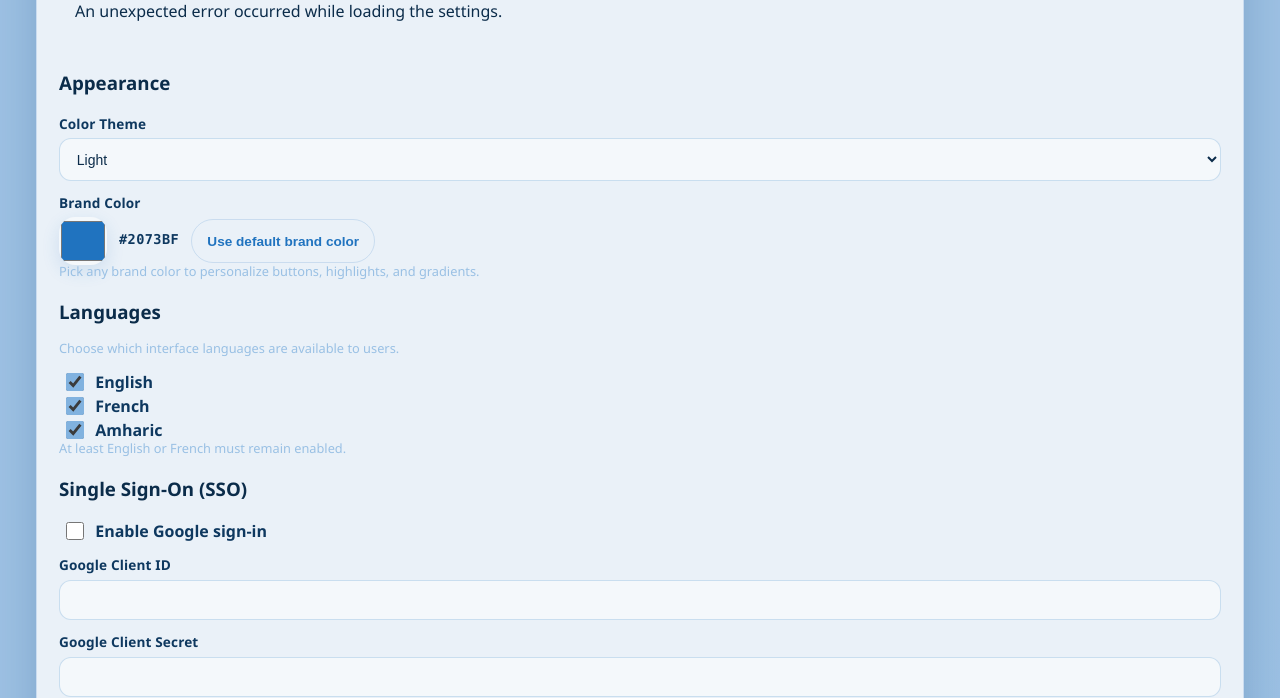
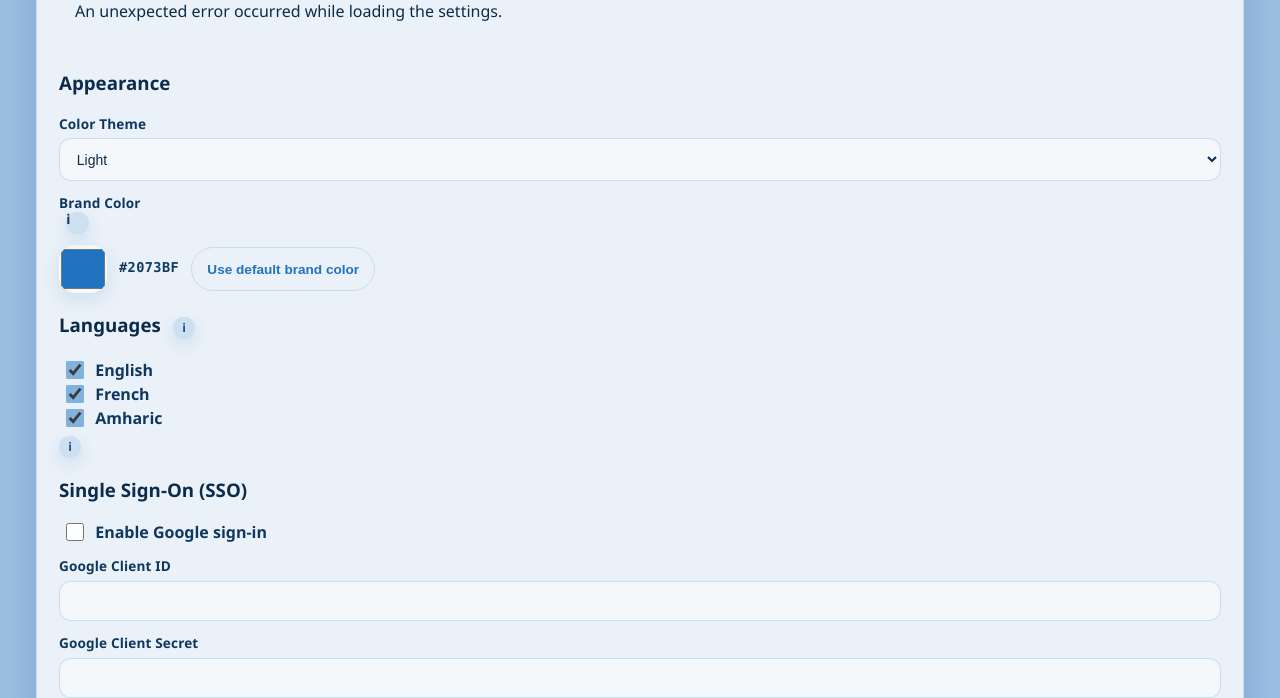
Before and after one commit to khoppenworth/HRassessv300, a PHP site: page /admin/settings.php in a window 1280 px wide. Shown: the part 307-1005 px from the top of the page. Run offline with PHP 8.4, Linux system fonts and the light colour scheme; a user stored in the database is signed in; data comes from the database, SQL or seed files in the repository.

Commit message:
Add tooltip help icons for settings and profile hints

```diff
--- a/admin/settings.php
+++ b/admin/settings.php
@@ -190,17 +190,21 @@ try {
         </select>
       </label>
       <label class="md-field md-field-inline">
-        <span><?=t($t,'brand_color','Brand Color')?></span>
+        <span>
+          <?=t($t,'brand_color','Brand Color')?>
+          <?=render_help_icon(t($t,'brand_color_hint','Pick any brand color to personalize buttons, highlights, and gradients.'))?>
+        </span>
         <div class="md-color-picker" data-brand-color-picker data-default-color="<?=htmlspecialchars(site_default_brand_color($cfg), ENT_QUOTES, 'UTF-8')?>">
           <input type="color" name="brand_color" value="<?=htmlspecialchars(site_brand_color($cfg), ENT_QUOTES, 'UTF-8')?>" aria-label="<?=t($t,'brand_color_picker','Choose a brand color')?>">
           <span class="md-color-value"><?=htmlspecialchars(strtoupper(site_brand_color($cfg)), ENT_QUOTES, 'UTF-8')?></span>
           <button type="button" class="md-button md-outline md-compact" data-brand-color-reset><?=t($t,'brand_color_reset','Use default brand color')?></button>
           <input type="hidden" name="brand_color_reset" value="0" data-brand-color-reset-field>
         </div>
-        <small class="md-field-hint"><?=t($t,'brand_color_hint','Pick any brand color to personalize buttons, highlights, and gradients.')?></small>
       </label>
-      <h3 class="md-subhead"><?=t($t,'language_settings','Languages')?></h3>
-      <p class="md-field-hint"><?=t($t,'language_settings_hint','Choose which interface languages are available to users.')?></p>
+      <h3 class="md-subhead">
+        <?=t($t,'language_settings','Languages')?>
+        <?=render_help_icon(t($t,'language_settings_hint','Choose which interface languages are available to users.'))?>
+      </h3>
       <?php foreach (SUPPORTED_LOCALES as $localeOption): ?>
         <?php $isChecked = in_array($localeOption, $enabledLocales, true); ?>
         <div class="md-control">
@@ -210,7 +214,9 @@ try {
           </label>
         </div>
       <?php endforeach; ?>
-      <p class="md-field-hint"><?=t($t,'language_required_notice','At least English or French must remain enabled.')?></p>
+      <div class="md-help-note">
+        <?=render_help_icon(t($t,'language_required_notice','At least English or French must remain enabled.'), true)?>
+      </div>
       <h3 class="md-subhead"><?=t($t,'sso_settings','Single Sign-On (SSO)')?></h3>
       <div class="md-control">
         <label>
--- a/assets/css/styles.css
+++ b/assets/css/styles.css
@@ -1019,6 +1019,118 @@ body.theme-dark .md-field.md-field--compact select {
   margin-top: -0.2rem;
   font-size: 0.8rem;
   color: var(--app-muted-light);
+}
+
+.md-help-bubble {
+  position: relative;
+  display: inline-flex;
+  align-items: center;
+  justify-content: center;
+  width: 1.4rem;
+  height: 1.4rem;
+  border-radius: 50%;
+  background: var(--app-primary-soft);
+  color: var(--app-primary-dark);
+  font-weight: 700;
+  font-size: 0.75rem;
+  margin-left: 0.45rem;
+  cursor: help;
+  box-shadow: 0 6px 16px var(--app-primary-soft);
+  transition: box-shadow 0.18s ease, transform 0.18s ease;
+  flex-shrink: 0;
+}
+
+.md-help-bubble::after {
+  content: attr(data-tooltip);
+  position: absolute;
+  left: 50%;
+  bottom: calc(100% + 0.6rem);
+  transform: translate(-50%, 0.4rem);
+  opacity: 0;
+  visibility: hidden;
+  pointer-events: none;
+  min-width: 12rem;
+  max-width: min(22rem, calc(100vw - 3rem));
+  padding: 0.65rem 0.75rem;
+  border-radius: 12px;
+  background: var(--app-surface, #ffffff);
+  color: var(--app-on-surface-strong, #1f2933);
+  box-shadow: 0 16px 36px rgba(15, 23, 42, 0.18);
+  line-height: 1.4;
+  text-align: left;
+  z-index: 80;
+  transition: opacity 0.18s ease, transform 0.18s ease;
+}
+
+.md-help-bubble::before {
+  content: "";
+  position: absolute;
+  left: 50%;
+  bottom: calc(100% + 0.15rem);
+  transform: translateX(-50%);
+  border-width: 0.45rem 0.45rem 0;
+  border-style: solid;
+  border-color: var(--app-surface, #ffffff) transparent transparent transparent;
+  opacity: 0;
+  visibility: hidden;
+  transition: opacity 0.18s ease;
+  z-index: 79;
+}
+
+.md-help-bubble:hover,
+.md-help-bubble:focus-visible {
+  box-shadow: 0 10px 22px var(--app-primary-soft);
+  transform: translateY(-1px);
+  outline: none;
+}
+
+.md-help-bubble:hover::after,
+.md-help-bubble:focus-visible::after {
+  opacity: 1;
+  visibility: visible;
+  transform: translate(-50%, 0);
+}
+
+.md-help-bubble:hover::before,
+.md-help-bubble:focus-visible::before {
+  opacity: 1;
+  visibility: visible;
+}
+
+.md-help-bubble--standalone {
+  margin-left: 0;
+}
+
+.md-help-icon {
+  pointer-events: none;
+  line-height: 1;
+}
+
+.md-help-note {
+  display: flex;
+  align-items: center;
+  margin: 0.35rem 0 0.6rem;
+}
+
+body.theme-dark .md-help-bubble {
+  background: rgba(255, 255, 255, 0.14);
+  color: var(--app-on-surface-strong, #f1f5f9);
+  box-shadow: none;
+}
+
+body.theme-dark .md-help-bubble:hover,
+body.theme-dark .md-help-bubble:focus-visible {
+  box-shadow: 0 12px 28px rgba(15, 23, 42, 0.42);
+}
+
+body.theme-dark .md-help-bubble::after {
+  background: rgba(15, 23, 42, 0.94);
+  color: #f8fafc;
+  box-shadow: 0 18px 40px rgba(2, 6, 23, 0.48);
+}
+
+body.theme-dark .md-help-bubble::before {
+  border-color: rgba(15, 23, 42, 0.94) transparent transparent transparent;
 }
 
 .md-field select,
--- a/config.php
+++ b/config.php
@@ -967,6 +967,22 @@ function site_body_style(array $cfg): string
     return site_brand_style($cfg);
 }
 
+function render_help_icon(string $tooltip, bool $standalone = false): string
+{
+    $escaped = htmlspecialchars($tooltip, ENT_QUOTES, 'UTF-8');
+    $classes = ['md-help-bubble'];
+    if ($standalone) {
+        $classes[] = 'md-help-bubble--standalone';
+    }
+
+    return sprintf(
+        '<span class="%s" tabindex="0" data-tooltip="%s" aria-label="%s"><span class="md-help-icon" aria-hidden="true">i</span></span>',
+        implode(' ', $classes),
+        $escaped,
+        $escaped
+    );
+}
+
 function site_theme_tokens(array $cfg): array
 {
     $palette = site_brand_palette($cfg);
--- a/profile.php
+++ b/profile.php
@@ -202,7 +202,10 @@ if ($_SERVER['REQUEST_METHOD'] === 'POST') {
         <input type="date" name="date_of_birth" value="<?=htmlspecialchars($user['date_of_birth'] ?? '')?>" required>
       </label>
       <label class="md-field md-field-inline">
-        <span><?=t($t,'phone','Phone Number')?></span>
+        <span>
+          <?=t($t,'phone','Phone Number')?>
+          <?=render_help_icon(t($t,'phone_number_hint','Choose a country code and enter digits only.'))?>
+        </span>
         <div class="md-phone-input" data-phone-field>
           <span class="md-phone-flag" data-phone-flag><?=htmlspecialchars($phoneFlagValue, ENT_QUOTES, 'UTF-8')?></span>
           <select class="md-phone-country" name="phone_country" id="phone_country" data-phone-country aria-label="<?=htmlspecialchars(t($t,'phone_country','Country code'), ENT_QUOTES, 'UTF-8')?>">
@@ -215,7 +218,6 @@ if ($_SERVER['REQUEST_METHOD'] === 'POST') {
           <input class="md-phone-local" type="text" name="phone_local" id="phone_local" data-phone-local inputmode="numeric" pattern="[0-9]*" minlength="6" maxlength="12" placeholder="<?=htmlspecialchars(t($t,'phone_number_placeholder','9-digit number'), ENT_QUOTES, 'UTF-8')?>" value="<?=htmlspecialchars($phoneLocalValue, ENT_QUOTES, 'UTF-8')?>" aria-label="<?=htmlspecialchars(t($t,'phone','Phone Number'), ENT_QUOTES, 'UTF-8')?>" required>
           <input type="hidden" name="phone" value="<?=htmlspecialchars($phoneCountryValue . $phoneLocalValue, ENT_QUOTES, 'UTF-8')?>" data-phone-full>
         </div>
-        <small class="md-field-hint"><?=t($t,'phone_number_hint','Choose a country code and enter digits only.')?></small>
       </label>
       <label class="md-field">
         <span><?=t($t,'department','Department')?></span>
```
